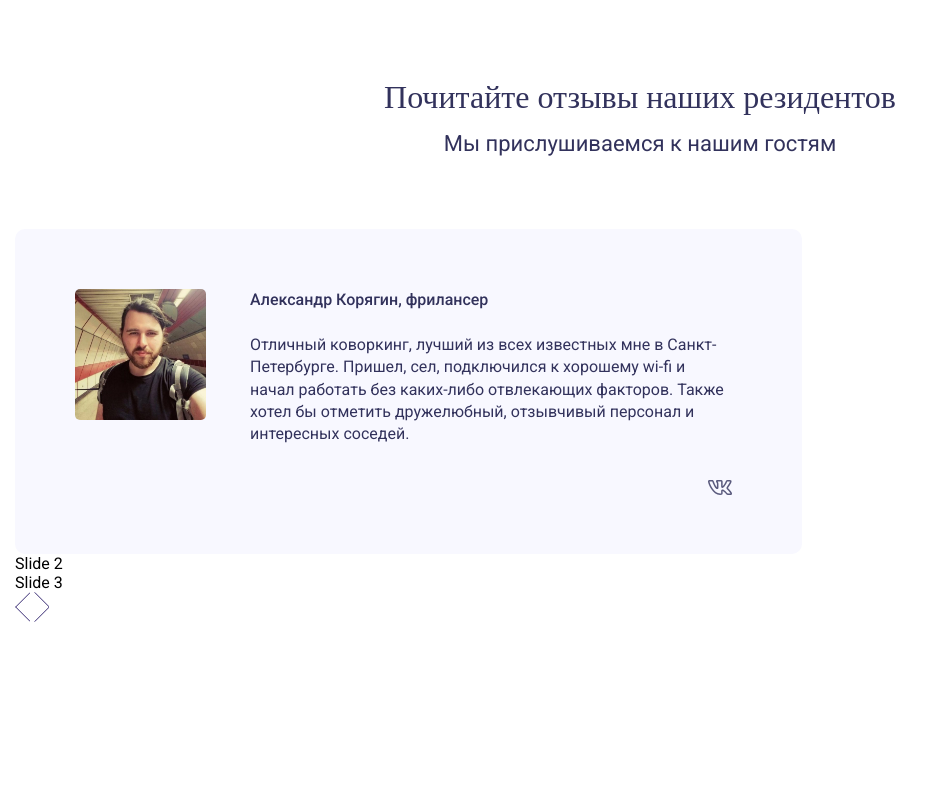
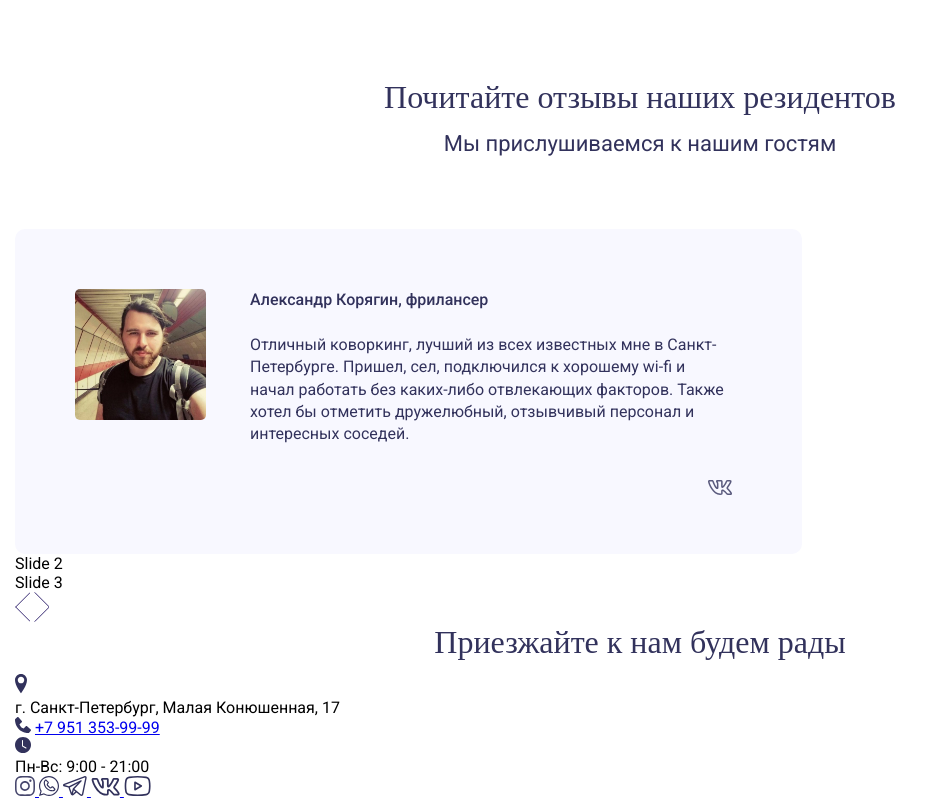
Before and after one commit to webdesignmind/project_space, a website: page src/index.html in a window 1280 px wide. Shown: the part 3561-4361 px from the top of the page, without its empty margins (0-943 px from the left). Before the commit the page ends 4186 px from the top, so only its background shows below. Drawn offline with nearby package versions, Linux system fonts and the light colour scheme.

Commit message:
added section contacts without styles

```diff
--- a/src/index.html
+++ b/src/index.html
@@ -343,6 +343,51 @@
   </section>
   <!-- /.review -->
 
+  <section class="contacts">
+    <div class="container">
+
+      <div class="contacts-form">
+        <h2 class="title">Приезжайте к нам будем рады</h2>
+        <div class="contacts-form__info">
+          <div class="contacts-form__info--adress">
+            <img src="img/1920/1920/pin.svg" alt="icon: pin" class="contacts-form__info--icon">
+            <p class="contacts-form__info--text">г. Санкт-Петербург, Малая Конюшенная, 17</p>
+          </div>
+          <div class="contacts-form__info--tel">
+            <img src="img/1920/1920/tel.svg" alt="icon: tel" class="contacts-form__info--icon">
+            <a href="tel:+7 951 353-99-99" class="contacts-form__info--text">+7 951 353-99-99</a>
+          </div>
+          <div class="contacts-form__info--clock">
+            <img src="img/1920/1920/clock.svg" alt="icon: clock" class="contacts-form__info--icon">
+            <p class="contacts-form__info--clock">Пн-Вс: 9:00 - 21:00</p>
+          </div>
+        </div>
+        <div class="contacts-form__social">
+          <a href="https://www.instagram.com/" class="contacts-form__social--link">
+            <img src="img/1920/1920/inst.svg" alt="icon: instagram" class="contacts-form__social--icon">
+          </a>
+          <a href="https://www.whatsapp.com/" class="contacts-form__social--link">
+            <img src="img/1920/1920/watsapp.svg" alt="icon: whatsapp" class="contacts-form__social--icon">
+          </a>
+          <a href="https://www.telegram.com" class="contacts-form__social--link">
+            <img src="img/1920/1920/telegram.svg" alt="icon: telegram" class="contacts-form__social--icon">
+          </a>
+          <a href="https://www.vk.com/" class="contacts-form__social--link">
+            <img src="img/1920/1920/vk.svg" alt="icon: vk" class="contacts-form__social--icon">
+          </a>
+          <a href="https://www.youtube.com/" class="contacts-form__social--link">
+            <img src="img/1920/1920/yt.svg" alt="icon: youtube" class="contacts-form__social--icon">
+          </a>
+        </div>
+        <!-- /.contacts-form__social -->
+      </div>
+      <!-- /.contacts-form -->
+
+    </div>
+    <!-- /.container -->
+  </section>
+  <!-- /.contacts -->
+
 
   <script src="https://unpkg.com/swiper/swiper-bundle.min.js"></script>
   <script src="js/main.js"></script>
--- a/src/sass/style.sass
+++ b/src/sass/style.sass
@@ -7,3 +7,4 @@
 @import 'blocks/tariff'
 @import 'blocks/gallery'
 @import 'blocks/review'
+@import 'blocks/contacts'
```
Also changed, not shown: src/img/1920/1920/clock.svg (added), src/img/1920/1920/inst.svg (added), src/img/1920/1920/pin.svg (added), src/img/1920/1920/tel.svg (added), src/img/1920/1920/telegram.svg (added), src/img/1920/1920/vk.svg (added), src/img/1920/1920/watsapp.svg (added), src/img/1920/1920/yt.svg (added), src/sass/blocks/_contacts.sass (added), 1 other file.
